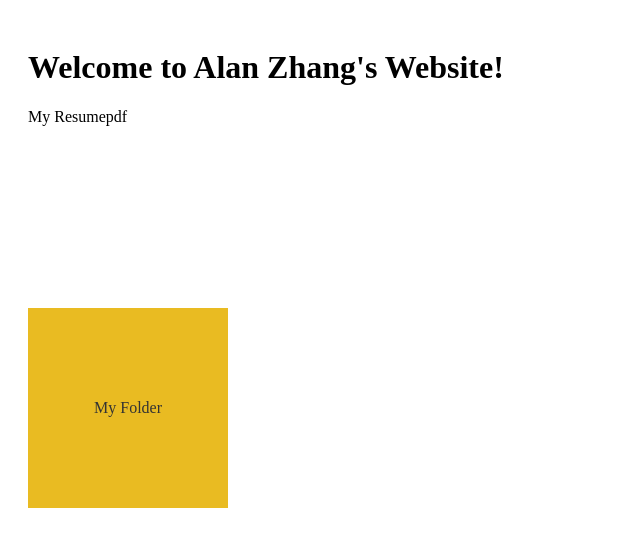
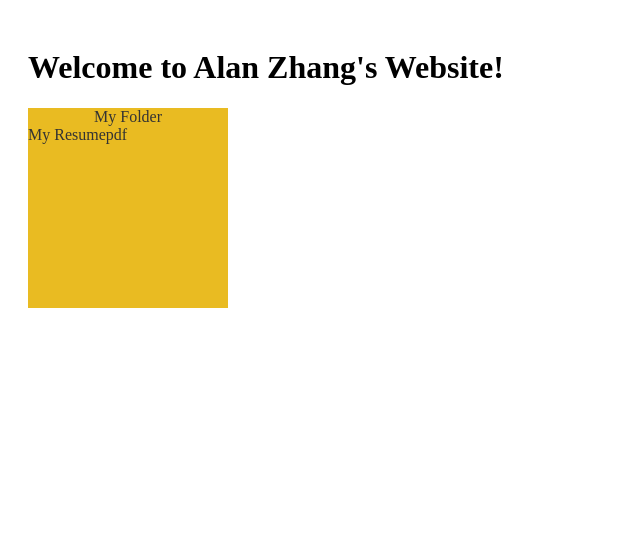
Before and after one commit to alanZhang0813/alanZhang0813.github.io, a Next.js app: page / in a window 1280 px wide. Shown: the top 546 px of the page, without its empty margins (0-640 px from the left). Built offline with nearby package versions, Linux system fonts and the light colour scheme.

Commit message:
Rearranged file structure and outlined folder list in homempage

```diff
--- a/src/app/HomeScreenPage.tsx
+++ b/src/app/HomeScreenPage.tsx
@@ -1,13 +1,20 @@
-import { File } from "../../components/File";
-import { Folder } from "../../components/Folder";
+import { Folder, FolderProps } from "../components/Folder";
 import { colors } from "../../constants/colors";
+
+const folders: FolderProps[] = [
+  {
+    name: "My Folder",
+    files: [{ name: "My Resume", type: "pdf" }],
+  },
+];
 
 export default function HomeScreenPage() {
   return (
     <main style={{ padding: "20px" }} color={colors.homeScreenColor}>
       <h1>Welcome to Alan Zhang's Website!</h1>
-      <File name="My Resume" type="pdf" />
-      <Folder name="My Folder" files={[]} />
+      {folders.map((folder) => (
+        <Folder key={folder.name} {...folder} />
+      ))}
     </main>
   );
 }
--- a/components/File.tsx
+++ b/src/components/File.tsx
@@ -1,6 +1,6 @@
 "use client";
 
-interface FileProps {
+export interface FileProps {
   name: string;
   type: string;
 }
--- a/components/Folder.tsx
+++ b/src/components/Folder.tsx
@@ -1,12 +1,12 @@
 "use client";
 
 import React from "react";
-import { colors } from "../constants/colors";
-import { File } from "./File";
+import { colors } from "../../constants/colors";
+import { File, FileProps } from "./File";
 
-interface FolderProps {
+export interface FolderProps {
   name: string;
-  files: File[];
+  files: FileProps[];
 }
 
 export const Folder = ({ name, files }: FolderProps) => {
@@ -32,6 +32,10 @@ export const Folder = ({ name, files }: FolderProps) => {
       {name}
       {/* <FolderIcon /> */}
       {/* add where the title is slightly below the icon */}
+      {/* TODO: only show files when the folder is open */}
+      {files.map((file) => (
+        <File key={file.name} {...file} />
+      ))}
     </div>
   );
 };
```
